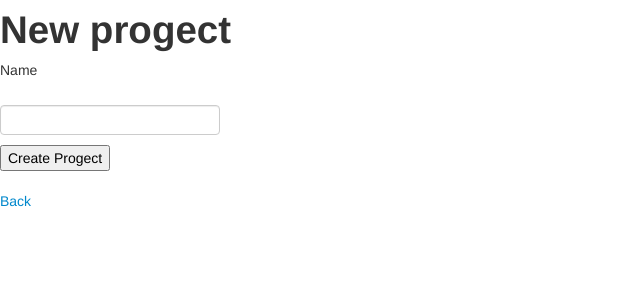
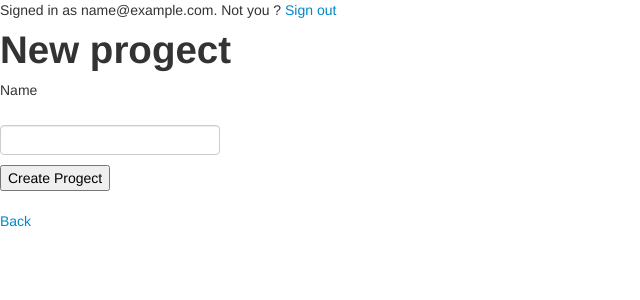
Before and after one commit to iomelchenko/taskmanager, a Rails app: page /progects/new in a window 1280 px wide. Shown: the top 300 px of the page, without its empty margins (0-640 px from the left). Run offline with Rails 7, Linux system fonts and the light colour scheme; the visitor is signed in with stand-in values (Sample User, id 1); parts of the project's set-up code (start-up, migrations or seed data) failed here and were passed over; some libraries are stand-ins or nearby versions.

Commit message:
devise added

```diff
--- a/app/controllers/progects_controller.rb
+++ b/app/controllers/progects_controller.rb
@@ -1,7 +1,12 @@
 class ProgectsController < ApplicationController
+
+  before_filter :authenticate_user!
+
   # GET /progects
   # GET /progects.json
   def index
+    #binding.pry
+    #@progects = Progect.find_by_user_id(current_user.id)
     @progects = Progect.all
 
     respond_to do |format|
@@ -41,6 +46,7 @@ class ProgectsController < ApplicationController
   # POST /progects.json
   def create
     @progect = Progect.new(params[:progect])
+    @progect.user_id = current_user.id
 
     respond_to do |format|
       if @progect.save
--- a/app/models/progect.rb
+++ b/app/models/progect.rb
@@ -1,5 +1,6 @@
 class Progect < ActiveRecord::Base
   has_many :tasks, :dependent => :destroy
+  belongs_to :user
   attr_accessible :name
   validates :name, :presence => true
 end
--- a/app/views/layouts/application.html.erb
+++ b/app/views/layouts/application.html.erb
@@ -8,6 +8,25 @@
 </head>
 <body>
 
+<div id = "user_nav">
+  <% if user_signed_in? %>
+
+    Signed in as <%= current_user.email %>. Not you ?
+    <%= link_to "Sign out", destroy_user_session_path, :method => :delete %>
+  <% else %>
+
+    <%= link_to "Sign up", new_user_registration_path %> or <%= link_to "Sign in", new_user_session_path %>
+
+  <% end %>
+</div>
+
+<% flash.each do |name, msg| %>
+
+  <%= content_tag :div, msg, :id => "flash_#{name}" %>
+
+<% end %>
+
+
 <%= yield %>
 
 </body>
--- a/config/environments/development.rb
+++ b/config/environments/development.rb
@@ -34,4 +34,6 @@ Taskmanager::Application.configure do
 
   # Expands the lines which load the assets
   config.assets.debug = true
+
+  config.action_mailer.default_url_options = { :host => 'localhost:3000' }
 end
--- a/config/environments/production.rb
+++ b/config/environments/production.rb
@@ -64,4 +64,6 @@ Taskmanager::Application.configure do
   # Log the query plan for queries taking more than this (works
   # with SQLite, MySQL, and PostgreSQL)
   # config.active_record.auto_explain_threshold_in_seconds = 0.5
+
+  config.action_mailer.default_url_options = { :host => 'igorstskmngr.herokuapp.com' }
 end
--- /dev/null
+++ b/config/locales/devise.en.yml
@@ -0,0 +1,59 @@
+# Additional translations at https://github.com/plataformatec/devise/wiki/I18n
+
+en:
+  devise:
+    confirmations:
+      confirmed: "Your account was successfully confirmed. You are now signed in."
+      send_instructions: "You will receive an email with instructions about how to confirm your account in a few minutes."
+      send_paranoid_instructions: "If your email address exists in our database, you will receive an email with instructions about how to confirm your account in a few minutes."
+    failure:
+      already_authenticated: "You are already signed in."
+      inactive: "Your account was not activated yet."
+      invalid: "Invalid email or password."
+      invalid_token: "Invalid authentication token."
+      locked: "Your account is locked."
+      not_found_in_database: "Invalid email or password."
+      timeout: "Your session expired, please sign in again to continue."
+      unauthenticated: "You need to sign in or sign up before continuing."
+      unconfirmed: "You have to confirm your account before continuing."
+    mailer:
+      confirmation_instructions:
+        subject: "Confirmation instructions"
+      reset_password_instructions:
+        subject: "Reset password instructions"
+      unlock_instructions:
+        subject: "Unlock Instructions"
+    omniauth_callbacks:
+      failure: "Could not authenticate you from %{kind} because \"%{reason}\"."
+      success: "Successfully authenticated from %{kind} account."
+    passwords:
+      no_token: "You can't access this page without coming from a password reset email. If you do come from a password reset email, please make sure you used the full URL provided."
+      send_instructions: "You will receive an email with instructions about how to reset your password in a few minutes."
+      send_paranoid_instructions: "If your email address exists in our database, you will receive a password recovery link at your email address in a few minutes."
+      updated: "Your password was changed successfully. You are now signed in."
+      updated_not_active: "Your password was changed successfully."
+    registrations:
+      destroyed: "Bye! Your account was successfully cancelled. We hope to see you again soon."
+      signed_up: "Welcome! You have signed up successfully."
+      signed_up_but_inactive: "You have signed up successfully. However, we could not sign you in because your account is not yet activated."
+      signed_up_but_locked: "You have signed up successfully. However, we could not sign you in because your account is locked."
+      signed_up_but_unconfirmed: "A message with a confirmation link has been sent to your email address. Please open the link to activate your account."
+      update_needs_confirmation: "You updated your account successfully, but we need to verify your new email address. Please check your email and click on the confirm link to finalize confirming your new email address."
+      updated: "You updated your account successfully."
+    sessions:
+      signed_in: "Signed in successfully."
+      signed_out: "Signed out successfully."
+    unlocks:
+      send_instructions: "You will receive an email with instructions about how to unlock your account in a few minutes."
+      send_paranoid_instructions: "If your account exists, you will receive an email with instructions about how to unlock it in a few minutes."
+      unlocked: "Your account has been unlocked successfully. Please sign in to continue."
+  errors:
+    messages:
+      already_confirmed: "was already confirmed, please try signing in"
+      confirmation_period_expired: "needs to be confirmed within %{period}, please request a new one"
+      expired: "has expired, please request a new one"
+      not_found: "not found"
+      not_locked: "was not locked"
+      not_saved:
+        one: "1 error prohibited this %{resource} from being saved:"
+        other: "%{count} errors prohibited this %{resource} from being saved:"
--- a/config/routes.rb
+++ b/config/routes.rb
@@ -1,4 +1,6 @@
 Taskmanager::Application.routes.draw do
+
+  devise_for :users
 
   root :to => 'progects#index'
   resources :progects do
```
Also changed, not shown: app/models/user.rb (added, +14 -0 lines), app/views/progects/_task.html.erb (+2 -7 lines), app/views/progects/index.html.erb (+34 -11 lines), config/initializers/devise.rb (added, +240 -0 lines), db/migrate/20130406111618_devise_create_users.rb (added, +46 -0 lines), db/migrate/20130407144430_add_user_progect.rb (added, +9 -0 lines), spec/models/user_spec.rb (added, +5 -0 lines), Gemfile, Gemfile.lock, db/schema.rb, 1 other file.
